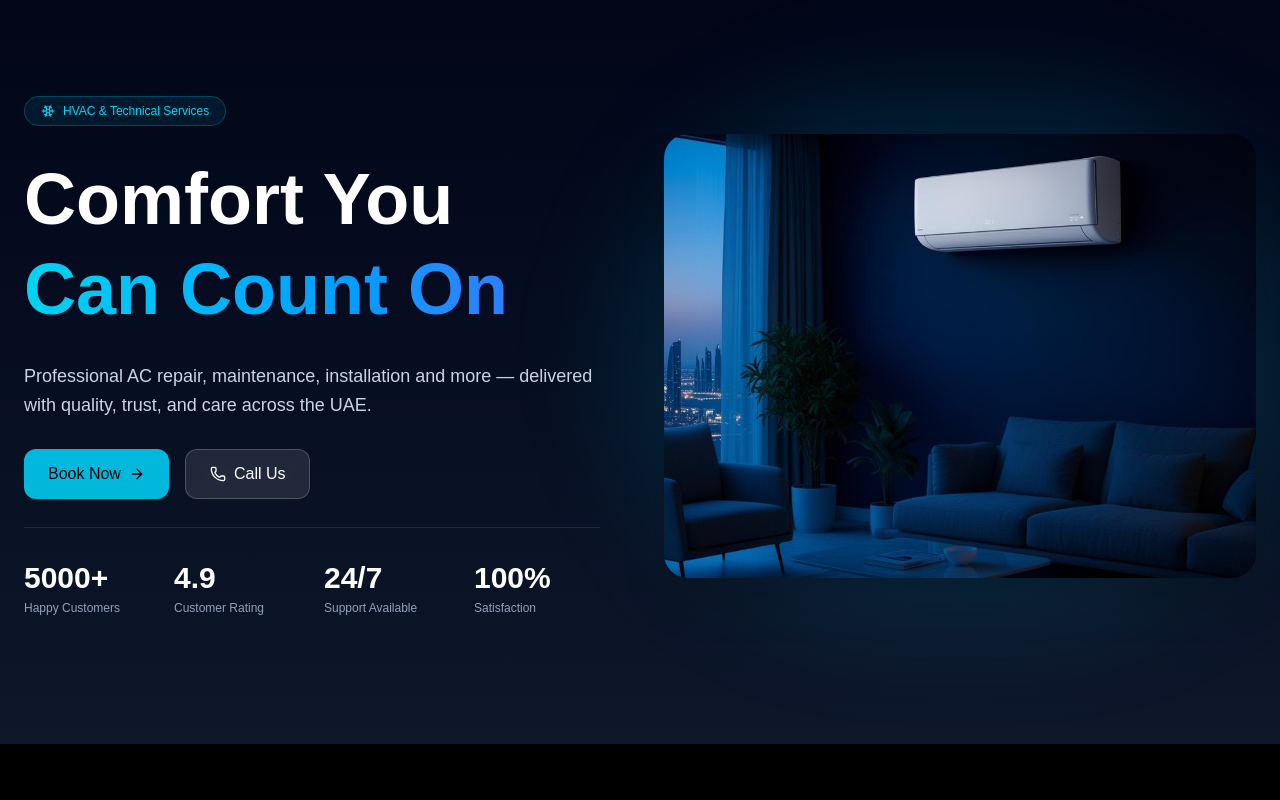
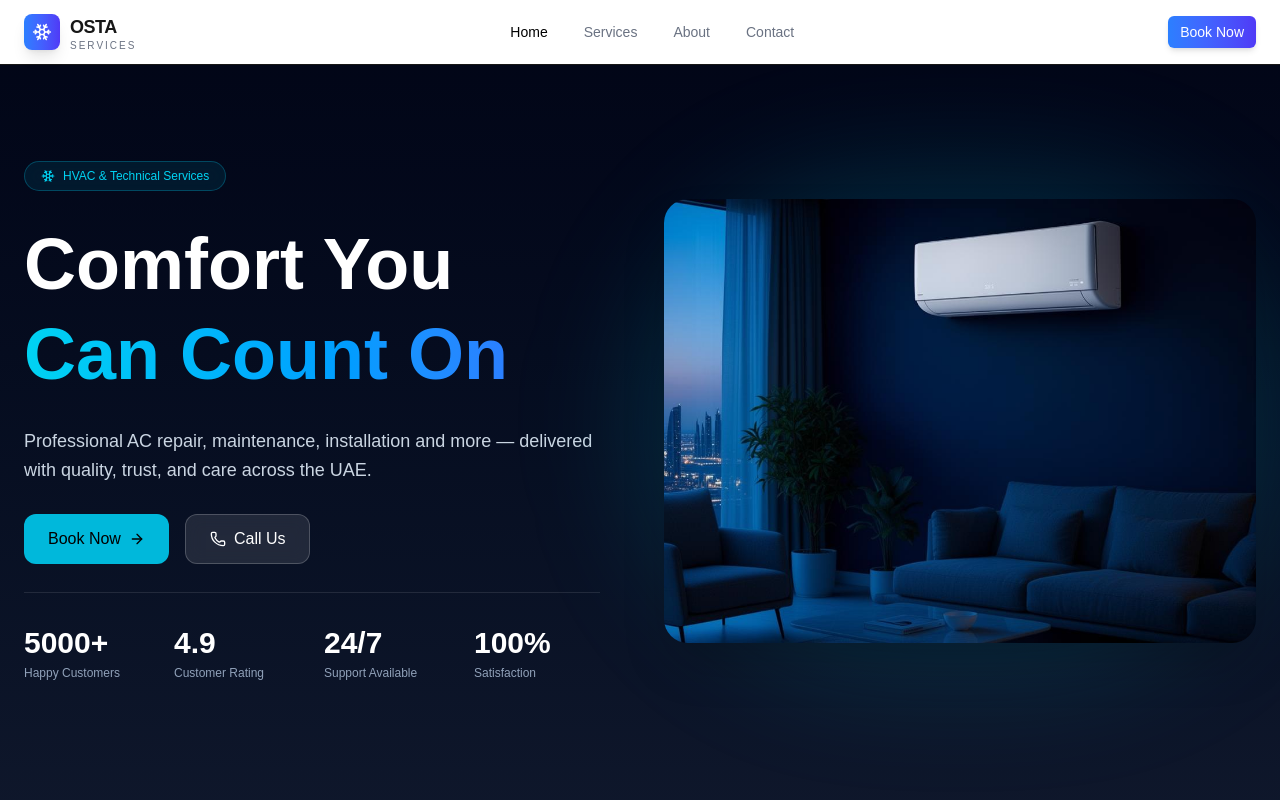
Before and after one commit to tarekshawky/Osta-booking, a Next.js app: page / in a window 1280 px wide. Shown: the top 800 px of the page. Built offline with nearby package versions, Linux system fonts and the light colour scheme.

Commit message:
add Navbar and footer

```diff
--- a/app/layout.tsx
+++ b/app/layout.tsx
@@ -1,5 +1,7 @@
 import type { Metadata } from "next";
 import { Geist, Geist_Mono } from "next/font/google";
+import { NavBar } from "@/components/NavBar";
+import { Footer } from "@/components/Footer";
 import "./globals.css";
 
 const geistSans = Geist({
@@ -27,7 +29,11 @@ export default function RootLayout({
       lang="en"
       className={`${geistSans.variable} ${geistMono.variable} h-full antialiased`}
     >
-      <body className="min-h-full flex flex-col">{children}</body>
+      <body className="min-h-full flex flex-col">
+        <NavBar />
+        {children}
+        <Footer/>
+        </body>
     </html>
   );
 }
--- /dev/null
+++ b/components/Button.tsx
@@ -0,0 +1,43 @@
+"use client";
+
+import * as React from "react";
+
+type ButtonProps = React.ButtonHTMLAttributes<HTMLButtonElement> & {
+  variant?: "default" | "outline" | "ghost" | "hero" | "glass";
+  size?: "sm" | "md" | "lg" | "icon";
+  asChild?: boolean;
+};
+
+export const Button = React.forwardRef<HTMLButtonElement, ButtonProps>(
+  ({ className = "", variant = "default", size = "md", asChild = false, ...props }, ref) => {
+    const base =
+      "inline-flex items-center justify-center gap-2 rounded-md font-medium transition-colors focus:outline-none disabled:opacity-50 disabled:cursor-not-allowed";
+
+    const variants = {
+      default: "bg-blue-600 text-white hover:bg-blue-700",
+      outline: "border border-gray-300 hover:bg-gray-100",
+      ghost: "hover:bg-gray-100",
+      hero: "bg-gradient-to-r from-blue-500 to-indigo-600 text-white hover:opacity-90 shadow-md",
+      glass: "backdrop-blur bg-white/20 border border-white/30 text-white",
+    };
+
+    const sizes = {
+      sm: "h-8 px-3 text-sm",
+      md: "h-10 px-4 text-sm",
+      lg: "h-12 px-6 text-base",
+      icon: "h-10 w-10",
+    };
+
+    const Comp: any = asChild ? "span" : "button";
+
+    return (
+      <Comp
+        ref={ref}
+        className={`${base} ${variants[variant]} ${sizes[size]} ${className}`}
+        {...props}
+      />
+    );
+  }
+);
+
+Button.displayName = "Button";
--- /dev/null
+++ b/components/Footer.tsx
@@ -0,0 +1,94 @@
+"use client";
+
+import Link from "next/link";
+import { usePathname } from "next/navigation";
+import { Snowflake, Menu } from "lucide-react";
+import { useState } from "react";
+import { Button } from "@/components/Button";
+
+const nav = [
+  { to: "/", label: "Home" },
+  { to: "/services", label: "Services" },
+  { to: "/about", label: "About" },
+  { to: "/contact", label: "Contact" },
+] as const;
+
+export function Footer() {
+  const [open, setOpen] = useState(false);
+  const pathname = usePathname();
+
+  return (
+    <header className="sticky top-0 z-50 w-full border-b border-border/50 bg-background/70 backdrop-blur-xl">
+      <div className="container mx-auto flex h-16 items-center justify-between px-6">
+        <Link href="/" className="flex items-center gap-2.5 group">
+          <div className="flex h-9 w-9 items-center justify-center rounded-lg bg-gradient-primary shadow-glow transition-smooth group-hover:scale-105">
+            <Snowflake className="h-5 w-5 text-primary-foreground" />
+          </div>
+          <div className="flex flex-col leading-none">
+            <span className="font-display text-lg font-bold tracking-tight">OSTA</span>
+            <span className="text-[10px] font-medium tracking-[0.2em] text-muted-foreground">
+              SERVICES
+            </span>
+          </div>
+        </Link>
+
+        <nav className="hidden md:flex items-center gap-1">
+          {nav.map((item) => {
+            const isActive = pathname === item.to;
+
+            return (
+              <Link
+                key={item.to}
+                href={item.to}
+                className={`px-4 py-2 text-sm font-medium transition-smooth ${
+                  isActive
+                    ? "text-foreground"
+                    : "text-muted-foreground hover:text-foreground"
+                }`}
+              >
+                {item.label}
+              </Link>
+            );
+          })}
+        </nav>
+
+        <div className="flex items-center gap-3">
+          <Button asChild variant="hero" size="sm" className="hidden sm:inline-flex">
+            <Link href="/book">Book Now</Link>
+          </Button>
+
+          <button
+            className="md:hidden p-2 rounded-lg hover:bg-surface"
+            onClick={() => setOpen((v) => !v)}
+            aria-label="Toggle menu"
+          >
+            <Menu className="h-5 w-5" />
+          </button>
+        </div>
+      </div>
+
+      {open && (
+        <div className="md:hidden border-t border-border/50 bg-surface/95 backdrop-blur">
+          <nav className="container mx-auto px-6 py-4 flex flex-col gap-1">
+            {nav.map((item) => (
+              <Link
+                key={item.to}
+                href={item.to}
+                onClick={() => setOpen(false)}
+                className="px-3 py-2 rounded-md text-sm font-medium text-muted-foreground hover:bg-muted hover:text-foreground"
+              >
+                {item.label}
+              </Link>
+            ))}
+
+            <Button asChild variant="hero" size="sm" className="mt-2">
+              <Link href="/book" onClick={() => setOpen(false)}>
+                Book Now
+              </Link>
+            </Button>
+          </nav>
+        </div>
+      )}
+    </header>
+  );
+}
--- /dev/null
+++ b/components/NavBar.tsx
@@ -0,0 +1,108 @@
+"use client";
+
+import Link from "next/link";
+import { usePathname } from "next/navigation";
+import { Snowflake, Menu } from "lucide-react";
+import { useState } from "react";
+import { Button } from "@/components/Button";
+
+const nav = [
+  { to: "/", label: "Home" },
+  { to: "/services", label: "Services" },
+  { to: "/about", label: "About" },
+  { to: "/contact", label: "Contact" },
+] as const;
+
+export function NavBar() {
+  const [open, setOpen] = useState(false);
+  const pathname = usePathname();
+
+  return (
+    <header className="sticky top-0 z-50 w-full border-b border-border/50 bg-background/70 backdrop-blur-xl">
+      <div className="container mx-auto flex h-16 items-center justify-between px-6">
+
+        {/* Logo */}
+        <Link href="/" className="flex items-center gap-2.5 group">
+          <div className="flex h-9 w-9 items-center justify-center rounded-lg bg-gradient-to-r from-blue-500 to-indigo-600 shadow-lg transition-transform group-hover:scale-105">
+            <Snowflake className="h-5 w-5 text-white" />
+          </div>
+
+          <div className="flex flex-col leading-none">
+            <span className="text-lg font-bold tracking-tight">OSTA</span>
+            <span className="text-[10px] font-medium tracking-[0.2em] text-gray-500">
+              SERVICES
+            </span>
+          </div>
+        </Link>
+
+        {/* Desktop Nav */}
+        <nav className="hidden md:flex items-center gap-1">
+          {nav.map((item) => {
+            const isActive = pathname === item.to;
+
+            return (
+              <Link
+                key={item.to}
+                href={item.to}
+                className={`px-4 py-2 text-sm font-medium transition ${
+                  isActive
+                    ? "text-black"
+                    : "text-gray-500 hover:text-black"
+                }`}
+              >
+                {item.label}
+              </Link>
+            );
+          })}
+        </nav>
+
+        {/* Actions */}
+        <div className="flex items-center gap-3">
+          <Button asChild variant="hero" size="sm" className="hidden sm:inline-flex">
+            <Link href="/book">Book Now</Link>
+          </Button>
+
+          <button
+            className="md:hidden p-2 rounded-lg hover:bg-gray-100"
+            onClick={() => setOpen((v) => !v)}
+            aria-label="Toggle menu"
+          >
+            <Menu className="h-5 w-5" />
+          </button>
+        </div>
+      </div>
+
+      {/* Mobile Menu */}
+      {open && (
+        <div className="md:hidden border-t bg-white/95 backdrop-blur">
+          <nav className="container mx-auto px-6 py-4 flex flex-col gap-1">
+            {nav.map((item) => {
+              const isActive = pathname === item.to;
+
+              return (
+                <Link
+                  key={item.to}
+                  href={item.to}
+                  onClick={() => setOpen(false)}
+                  className={`px-3 py-2 rounded-md text-sm font-medium ${
+                    isActive
+                      ? "text-black bg-gray-100"
+                      : "text-gray-500 hover:bg-gray-100 hover:text-black"
+                  }`}
+                >
+                  {item.label}
+                </Link>
+              );
+            })}
+
+            <Button asChild variant="hero" size="sm" className="mt-2">
+              <Link href="/book" onClick={() => setOpen(false)}>
+                Book Now
+              </Link>
+            </Button>
+          </nav>
+        </div>
+      )}
+    </header>
+  );
+}
```
